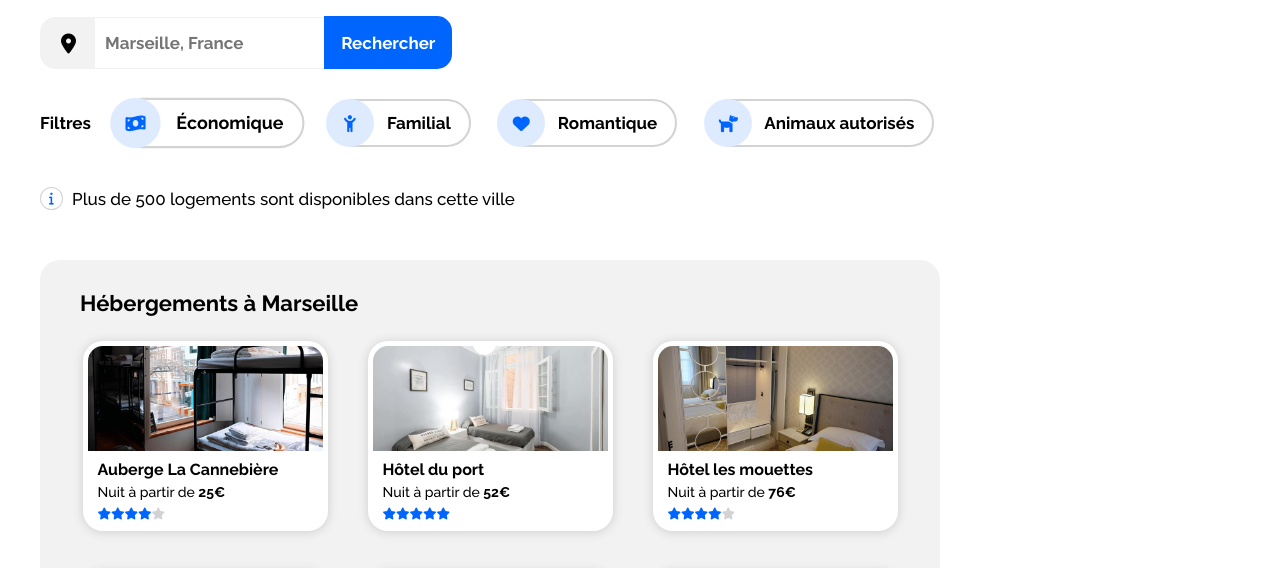
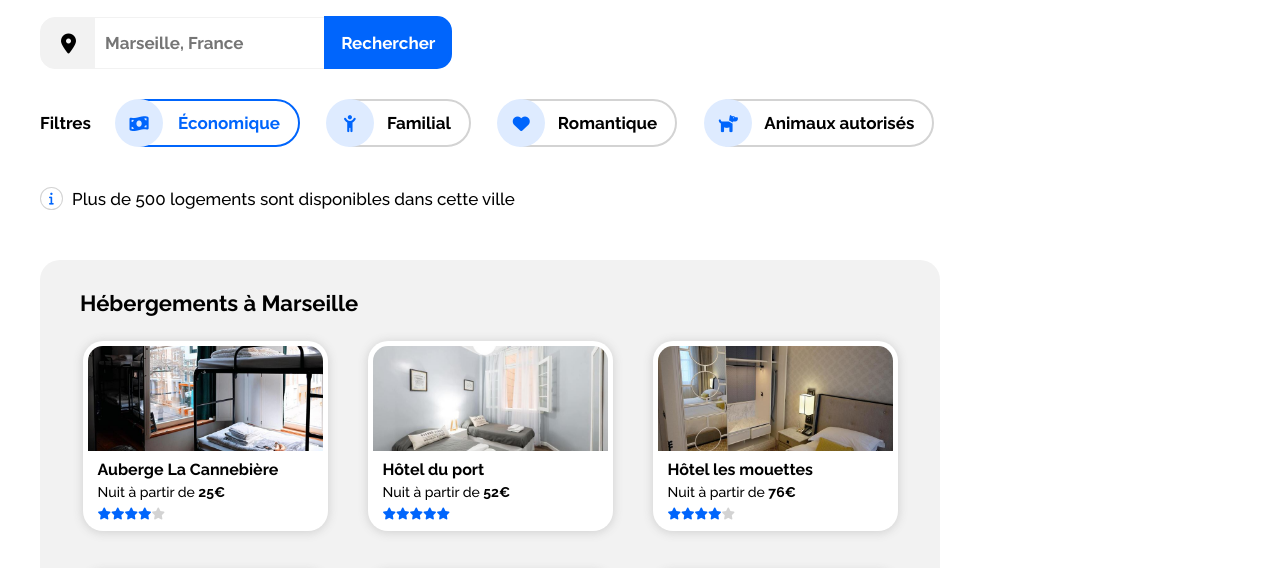
Before and after one commit to hugo-de-yrigoyen/booki, a plain HTML site: page index.html in a window 1280 px wide. In both pictures the pointer is over the element "Économique". Shown: the part 163-731 px from the top of the page. Drawn offline with Linux system fonts and the light colour scheme.

Commit message:
Update search.css

```diff
--- a/assets/css/search.css
+++ b/assets/css/search.css
@@ -111,8 +111,8 @@ h3 {
   margin: -2px 160px -2px -160px;
 }
 .container-filtres .filtres:hover {
-  transform: scale(1.05);
-  transition: 0.2s;
+  border: 2px solid #0065fc;
+  color: #0065fc;
 }
 #economique,
 #familial,
@@ -121,7 +121,7 @@ h3 {
   display: none;
 }
 .container-filtres .filtres label {
-  padding: 13px 20px 13px 50px;
+  padding: 14px 20px 14px 50px;
   border-radius: 30px;
   margin: -5px -70px -5px 5px;
   user-select: none;
```
